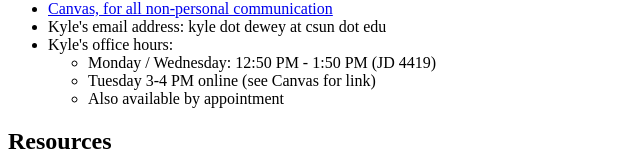
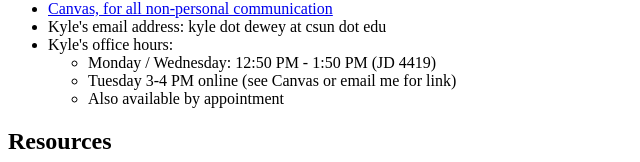
Before and after one commit to kyledewey/comp410-fall23, a plain HTML site: page index.html in a window 1280 px wide. Shown: the part 127-289 px from the top of the page, without its empty margins (0-640 px from the left). Drawn offline with Linux system fonts and the light colour scheme.

Commit message:
better phrasing

```diff
--- a/index.html
+++ b/index.html
@@ -15,7 +15,7 @@
         Kyle's office hours:
         <ul>
           <li>Monday / Wednesday: 12:50 PM - 1:50 PM (JD 4419)</li>
-          <li>Tuesday 3-4 PM online (see Canvas for link)</li>
+          <li>Tuesday 3-4 PM online (see Canvas or email me for link)</li>
           <li>Also available by appointment</li>
         </ul>
       </li>
```
